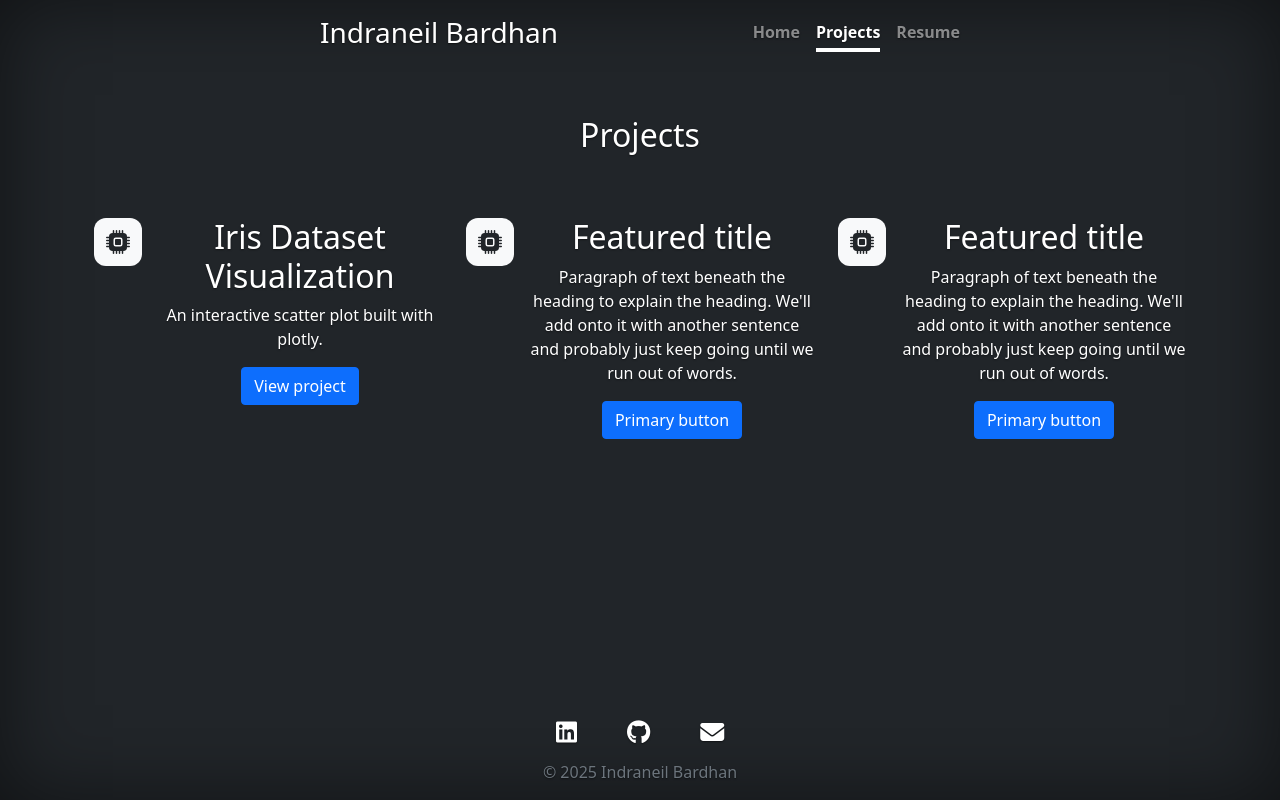
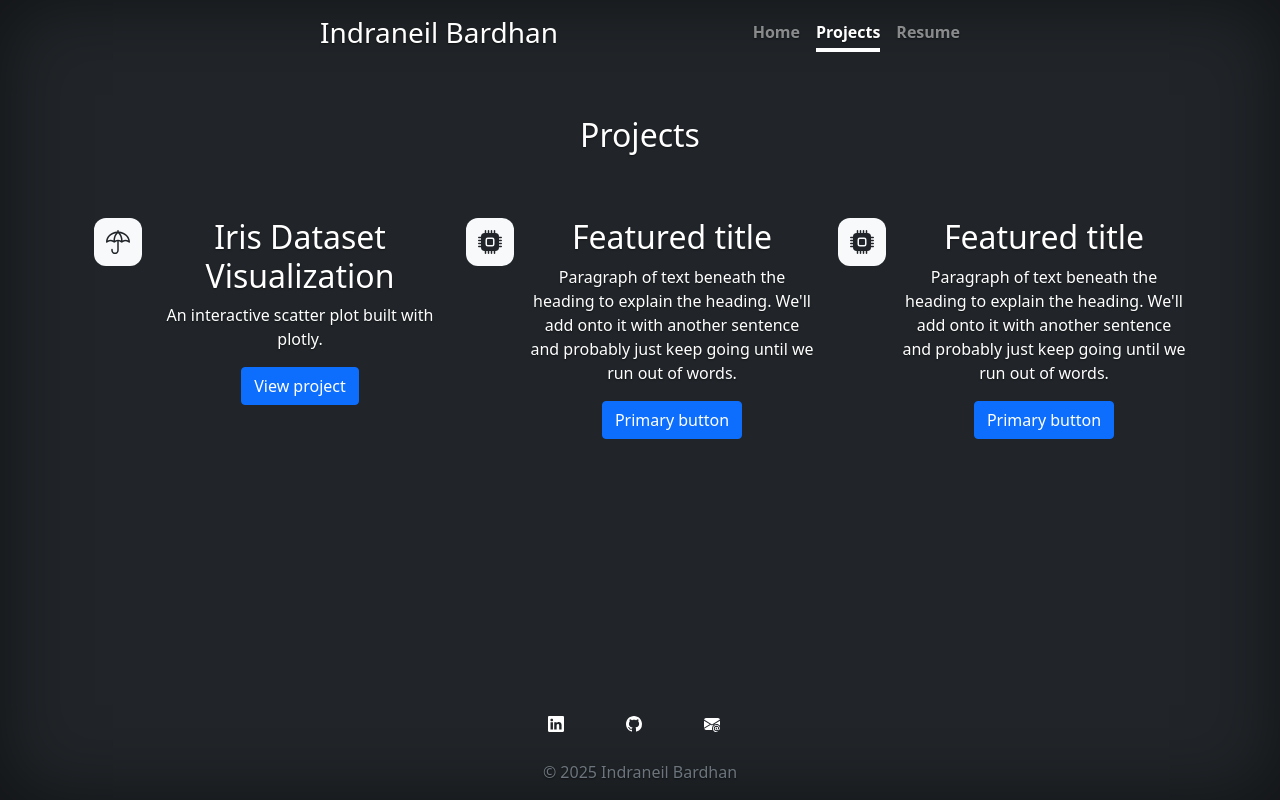
Before and after one commit to NeilBardhan/neilbio, a Flask app: page /projects in a window 1280 px wide. Run offline with Flask 3, Linux system fonts and the light colour scheme; some libraries are stand-ins or nearby versions.

Commit message:
Minor icon updates

```diff
--- a/templates/base.html
+++ b/templates/base.html
@@ -56,13 +56,21 @@
   <div class="footer-container">
     <div class="social-links">
       <a href="https://www.linkedin.com/in/neilbardhan" target="_blank" aria-label="LinkedIn">
-        <i class="fab fa-linkedin"></i>
+        <svg xmlns="http://www.w3.org/2000/svg" width="28" height="28" fill="currentColor" class="bi bi-linkedin" viewBox="0 0 28 28">
+            <path d="M0 1.146C0 .513.526 0 1.175 0h13.65C15.474 0 16 .513 16 1.146v13.708c0 .633-.526 1.146-1.175 1.146H1.175C.526 16 0 15.487 0 14.854zm4.943 12.248V6.169H2.542v7.225zm-1.2-8.212c.837 0 1.358-.554 1.358-1.248-.015-.709-.52-1.248-1.342-1.248S2.4 3.226 2.4 3.934c0 .694.521 1.248 1.327 1.248zm4.908 8.212V9.359c0-.216.016-.432.08-.586.173-.431.568-.878 1.232-.878.869 0 1.216.662 1.216 1.634v3.865h2.401V9.25c0-2.22-1.184-3.252-2.764-3.252-1.274 0-1.845.7-2.165 1.193v.025h-.016l.016-.025V6.169h-2.4c.03.678 0 7.225 0 7.225z"/>
+        </svg>
       </a>
       <a href="https://github.com/neilbardhan" target="_blank" class="github" aria-label="GitHub">
-        <i class="fab fa-github"></i>
+        <svg xmlns="http://www.w3.org/2000/svg" width="28" height="28" fill="currentColor" class="bi bi-github" viewBox="0 0 28 28">
+            <path d="M8 0C3.58 0 0 3.58 0 8c0 3.54 2.29 6.53 5.47 7.59.4.07.55-.17.55-.38 0-.19-.01-.82-.01-1.49-2.01.37-2.53-.49-2.69-.94-.09-.23-.48-.94-.82-1.13-.28-.15-.68-.52-.01-.53.63-.01 1.08.58 1.23.82.72 1.21 1.87.87 2.33.66.07-.52.28-.87.51-1.07-1.78-.2-3.64-.89-3.64-3.95 0-.87.31-1.59.82-2.15-.08-.2-.36-1.02.08-2.12 0 0 .67-.21 2.2.82.64-.18 1.32-.27 2-.27s1.36.09 2 .27c1.53-1.04 2.2-.82 2.2-.82.44 1.1.16 1.92.08 2.12.51.56.82 1.27.82 2.15 0 3.07-1.87 3.75-3.65 3.95.29.25.54.73.54 1.48 0 1.07-.01 1.93-.01 2.2 0 .21.15.46.55.38A8.01 8.01 0 0 0 16 8c0-4.42-3.58-8-8-8"/>
+        </svg>
       </a>
       <a href="mailto:indraneil.bardhan@gmail.com" class="mail" aria-label="Email">
-        <i class="fas fa-envelope"></i>
+        <!-- <i class="fas fa-envelope"></i> -->
+        <svg xmlns="http://www.w3.org/2000/svg" width="28" height="28" fill="currentColor" class="bi bi-envelope-at-fill" viewBox="0 0 28 28">
+            <path d="M2 2A2 2 0 0 0 .05 3.555L8 8.414l7.95-4.859A2 2 0 0 0 14 2zm-2 9.8V4.698l5.803 3.546zm6.761-2.97-6.57 4.026A2 2 0 0 0 2 14h6.256A4.5 4.5 0 0 1 8 12.5a4.49 4.49 0 0 1 1.606-3.446l-.367-.225L8 9.586zM16 9.671V4.697l-5.803 3.546.338.208A4.5 4.5 0 0 1 12.5 8c1.414 0 2.675.652 3.5 1.671"/>
+            <path d="M15.834 12.244c0 1.168-.577 2.025-1.587 2.025-.503 0-1.002-.228-1.12-.648h-.043c-.118.416-.543.643-1.015.643-.77 0-1.259-.542-1.259-1.434v-.529c0-.844.481-1.4 1.26-1.4.585 0 .87.333.953.63h.03v-.568h.905v2.19c0 .272.18.42.411.42.315 0 .639-.415.639-1.39v-.118c0-1.277-.95-2.326-2.484-2.326h-.04c-1.582 0-2.64 1.067-2.64 2.724v.157c0 1.867 1.237 2.654 2.57 2.654h.045c.507 0 .935-.07 1.18-.18v.731c-.219.1-.643.175-1.237.175h-.044C10.438 16 9 14.82 9 12.646v-.214C9 10.36 10.421 9 12.485 9h.035c2.12 0 3.314 1.43 3.314 3.034zm-4.04.21v.227c0 .586.227.8.581.8.31 0 .564-.17.564-.743v-.367c0-.516-.275-.708-.572-.708-.346 0-.573.245-.573.791"/>
+        </svg>
       </a>
     </div>
     <span class="text-muted">© 2025 Indraneil Bardhan</span>
--- a/templates/projects.html
+++ b/templates/projects.html
@@ -4,6 +4,10 @@
     <symbol id="cpu-fill" viewBox="0 0 16 16">
         <path d="M6.5 6a.5.5 0 0 0-.5.5v3a.5.5 0 0 0 .5.5h3a.5.5 0 0 0 .5-.5v-3a.5.5 0 0 0-.5-.5h-3z"/>
         <path d="M5.5.5a.5.5 0 0 0-1 0V2A2.5 2.5 0 0 0 2 4.5H.5a.5.5 0 0 0 0 1H2v1H.5a.5.5 0 0 0 0 1H2v1H.5a.5.5 0 0 0 0 1H2v1H.5a.5.5 0 0 0 0 1H2A2.5 2.5 0 0 0 4.5 14v1.5a.5.5 0 0 0 1 0V14h1v1.5a.5.5 0 0 0 1 0V14h1v1.5a.5.5 0 0 0 1 0V14h1v1.5a.5.5 0 0 0 1 0V14a2.5 2.5 0 0 0 2.5-2.5h1.5a.5.5 0 0 0 0-1H14v-1h1.5a.5.5 0 0 0 0-1H14v-1h1.5a.5.5 0 0 0 0-1H14v-1h1.5a.5.5 0 0 0 0-1H14A2.5 2.5 0 0 0 11.5 2V.5a.5.5 0 0 0-1 0V2h-1V.5a.5.5 0 0 0-1 0V2h-1V.5a.5.5 0 0 0-1 0V2h-1V.5zm1 4.5h3A1.5 1.5 0 0 1 11 6.5v3A1.5 1.5 0 0 1 9.5 11h-3A1.5 1.5 0 0 1 5 9.5v-3A1.5 1.5 0 0 1 6.5 5z"/>
+    </symbol>
+
+    <symbol id="umbrella" viewBox="0 0 16 16">
+        <path d="M8 0a.5.5 0 0 1 .5.5v.514C12.625 1.238 16 4.22 16 8c0 0 0 .5-.5.5-.149 0-.352-.145-.352-.145l-.004-.004-.025-.023a3.5 3.5 0 0 0-.555-.394A3.17 3.17 0 0 0 13 7.5c-.638 0-1.178.213-1.564.434a3.5 3.5 0 0 0-.555.394l-.025.023-.003.003s-.204.146-.353.146-.352-.145-.352-.145l-.004-.004-.025-.023a3.5 3.5 0 0 0-.555-.394 3.3 3.3 0 0 0-1.064-.39V13.5H8h.5v.039l-.005.083a3 3 0 0 1-.298 1.102 2.26 2.26 0 0 1-.763.88C7.06 15.851 6.587 16 6 16s-1.061-.148-1.434-.396a2.26 2.26 0 0 1-.763-.88 3 3 0 0 1-.302-1.185v-.025l-.001-.009v-.003s0-.002.5-.002h-.5V13a.5.5 0 0 1 1 0v.506l.003.044a2 2 0 0 0 .195.726c.095.191.23.367.423.495.19.127.466.229.879.229s.689-.102.879-.229c.193-.128.328-.304.424-.495a2 2 0 0 0 .197-.77V7.544a3.3 3.3 0 0 0-1.064.39 3.5 3.5 0 0 0-.58.417l-.004.004S5.65 8.5 5.5 8.5s-.352-.145-.352-.145l-.004-.004a3.5 3.5 0 0 0-.58-.417A3.17 3.17 0 0 0 3 7.5c-.638 0-1.177.213-1.564.434a3.5 3.5 0 0 0-.58.417l-.004.004S.65 8.5.5 8.5C0 8.5 0 8 0 8c0-3.78 3.375-6.762 7.5-6.986V.5A.5.5 0 0 1 8 0M6.577 2.123c-2.833.5-4.99 2.458-5.474 4.854A4.1 4.1 0 0 1 3 6.5c.806 0 1.48.25 1.962.511a9.7 9.7 0 0 1 .344-2.358c.242-.868.64-1.765 1.271-2.53m-.615 4.93A4.16 4.16 0 0 1 8 6.5a4.16 4.16 0 0 1 2.038.553 8.7 8.7 0 0 0-.307-2.13C9.434 3.858 8.898 2.83 8 2.117c-.898.712-1.434 1.74-1.731 2.804a8.7 8.7 0 0 0-.307 2.131zm3.46-4.93c.631.765 1.03 1.662 1.272 2.53.233.833.328 1.66.344 2.358A4.14 4.14 0 0 1 13 6.5c.77 0 1.42.23 1.897.477-.484-2.396-2.641-4.355-5.474-4.854z"/>
     </symbol>
 </svg>
 
@@ -12,7 +16,7 @@
     <div class="row g-4 py-5 row-cols-1 row-cols-lg-3">
         <div class="col d-flex align-items-start">
         <div class="icon-square bg-light text-dark flex-shrink-0 me-3">
-          <svg class="bi" width="1em" height="1em"><use xlink:href="#cpu-fill"/></svg>
+          <svg class="bi bi-umbrella" width="1em" height="1em"><use xlink:href="#umbrella"/></svg>
         </div>
         <div>
           <h2>Iris Dataset Visualization</h2>
```
